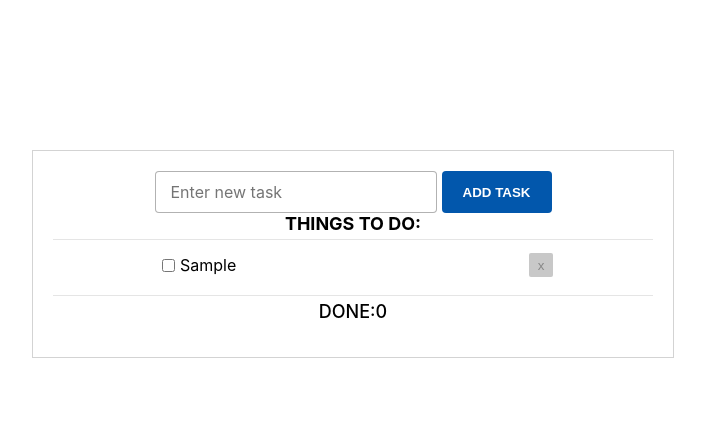
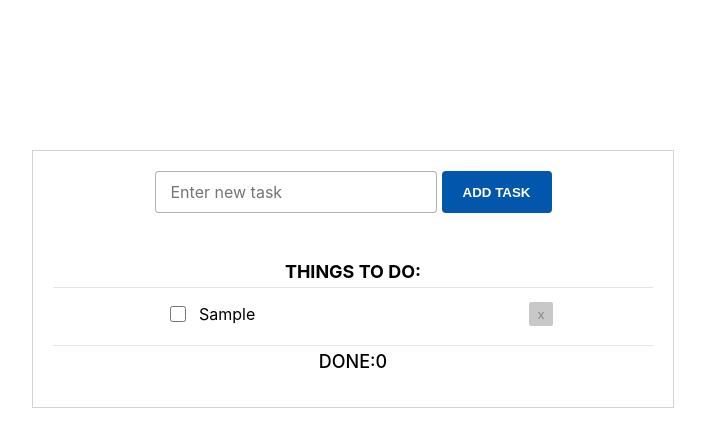
Before and after one commit to Akashsnar/TodoGymforce-, a React (Create React App) app: page / in a window 1280 px wide. Both pictures are taken after typing "Sample" into the empty fields and a click on the button "ADD TASK". Shown: the top 446 px of the page, without its empty margins (287-992 px from the left). Built offline with nearby package versions, Linux system fonts and the light colour scheme.

Commit message:
issue 3 improved the layout

```diff
--- a/src/components/checkbox/checkbox.jsx
+++ b/src/components/checkbox/checkbox.jsx
@@ -13,7 +13,7 @@ export const Checkbox = ({
       onClick={onClick}
       onKeyUp={onKeyUp}
     >
-      <input tabIndex="-1" type="checkbox" checked={checked} onChange={onClick} />
+      <input tabIndex="-1" type="checkbox" checked={checked} onChange={onClick} className='checkboxinput' />
       <span className={checked ? 'checkbox-checked' : ''}>{label}</span>
     </div>
     <button type="button" className="checkbox-delete" onClick={onDelete}>
--- a/src/components/checkbox/checkbox.scss
+++ b/src/components/checkbox/checkbox.scss
@@ -39,5 +39,12 @@
 
   &-checked {
     text-decoration: line-through;
+
   }
 }
+
+.checkboxinput{
+    height: 1rem;
+    width: 2rem;
+
+}
--- a/src/components/todo-list/todo-list.scss
+++ b/src/components/todo-list/todo-list.scss
@@ -1,6 +1,6 @@
 .todo-list {
   padding: 10px 0;
-  padding-top: 0;
+  padding-top: 3rem;
   border-bottom: 1px solid rgba(1,1,1,0.1);
 
   &-title {
```
